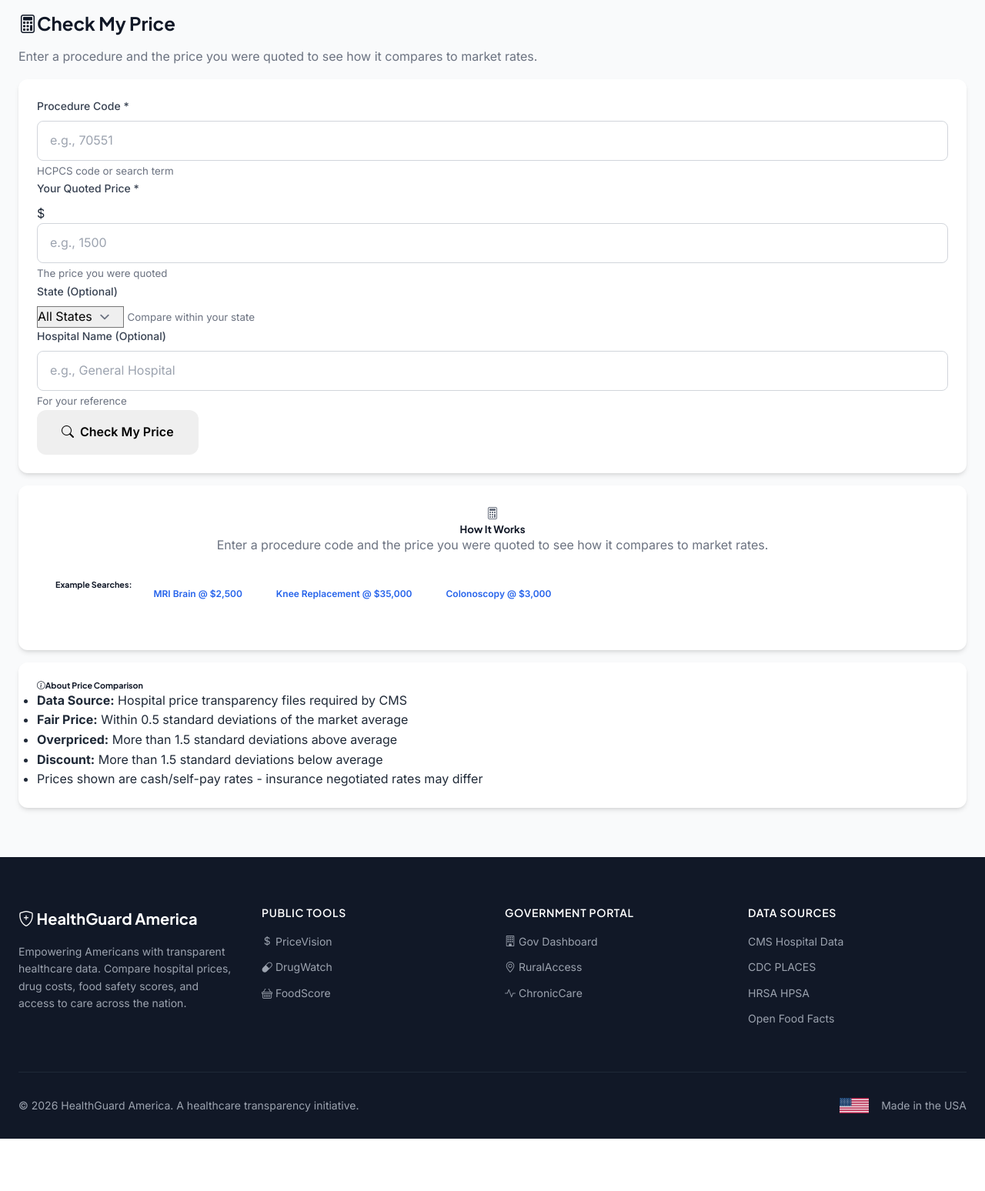
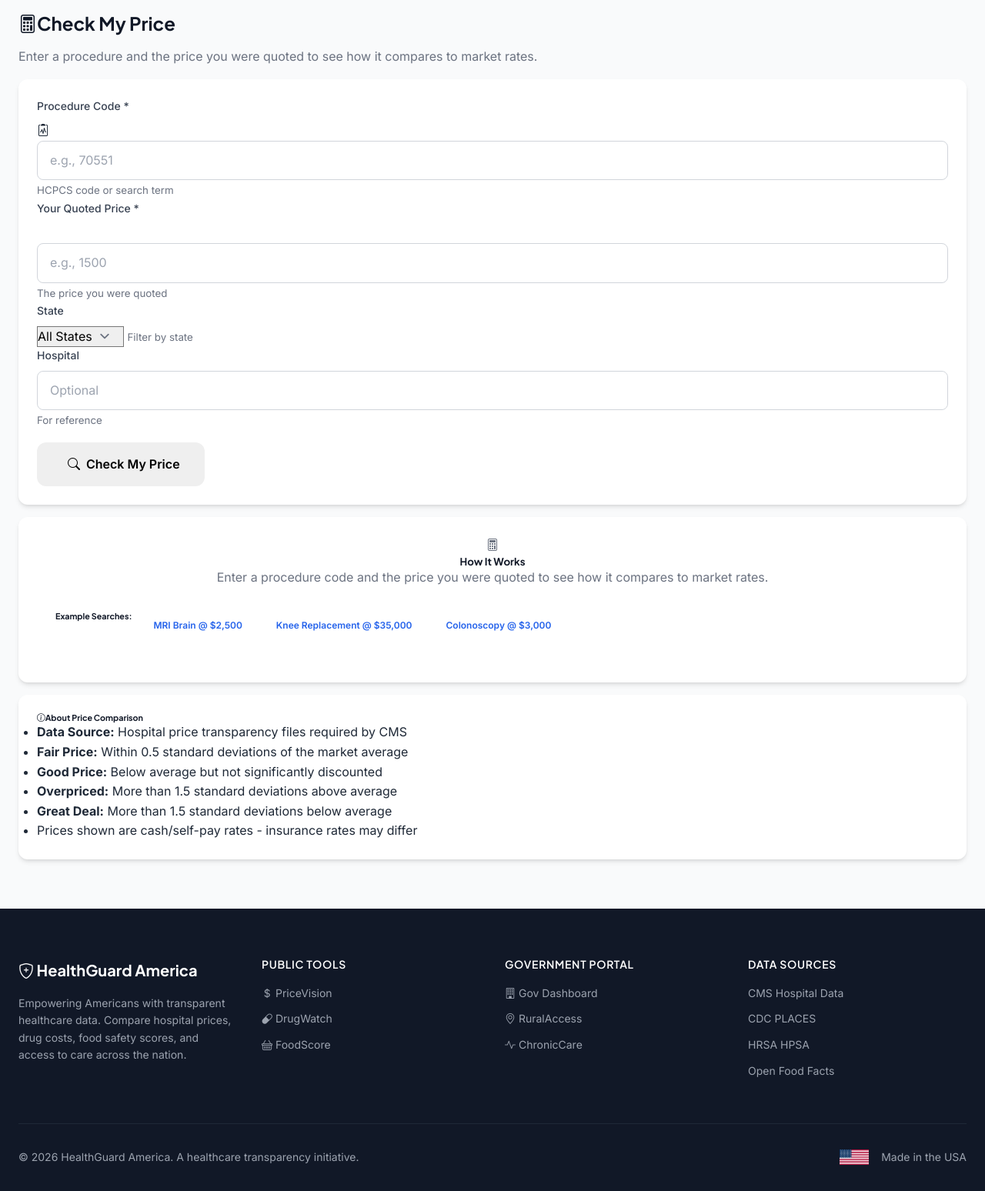
Before and after one commit to bryanc5864/HealthGuard-America, a Flask app: page /gov/pricevision/my-price in a window 1280 px wide. Shown: the part 97-1645 px from the top of the page at 77% size. Before the commit the page ends 1577 px from the top, so only its background shows below. Run offline with Flask 3, Linux system fonts and the light colour scheme; the visitor is signed in with stand-in values (Sample User, id 1); parts of the project's set-up code (start-up, migrations or seed data) failed here and were passed over.

Commit message:
Improve gov PriceVision My Price UI with better layout
- Add larger form inputs with icons
- Add loading spinner on form submit
- Improve info card layout with two-column format

```diff
--- a/frontend/templates/gov/pricevision/my_price.html
+++ b/frontend/templates/gov/pricevision/my_price.html
@@ -16,46 +16,50 @@
     <p class="text-muted mb-4">Enter a procedure and the price you were quoted to see how it compares to market rates.</p>
 
     <!-- Input Form -->
-    <div class="card mb-4">
+    <div class="card mb-4 shadow-sm border-0">
         <div class="card-body">
-            <form action="{{ url_for('gov.pricevision_my_price') }}" method="get">
+            <form action="{{ url_for('gov.pricevision_my_price') }}" method="get" id="priceForm">
                 <div class="row g-3">
-                    <div class="col-md-3">
-                        <label class="form-label">Procedure Code <span class="text-danger">*</span></label>
-                        <input type="text" class="form-control" name="procedure" value="{{ query }}"
+                    <div class="col-12 col-md-6 col-lg-3">
+                        <label class="form-label fw-semibold">Procedure Code <span class="text-danger">*</span></label>
+                        <div class="input-group">
+                            <span class="input-group-text"><i class="bi bi-clipboard2-pulse"></i></span>
+                            <input type="text" class="form-control form-control-lg" name="procedure" value="{{ query }}"
                                    placeholder="e.g., 70551" required>
+                        </div>
                         <small class="text-muted">HCPCS code or search term</small>
                     </div>
-                    <div class="col-md-3">
-                        <label class="form-label">Your Quoted Price <span class="text-danger">*</span></label>
+                    <div class="col-12 col-md-6 col-lg-3">
+                        <label class="form-label fw-semibold">Your Quoted Price <span class="text-danger">*</span></label>
                         <div class="input-group">
-                            <span class="input-group-text">$</span>
-                            <input type="text" class="form-control" name="price" value="{{ user_price }}"
-                                   placeholder="e.g., 1500" required>
+                            <span class="input-group-text bg-success text-white">$</span>
+                            <input type="text" class="form-control form-control-lg" name="price" value="{{ user_price }}"
+                                   placeholder="e.g., 1500" required id="priceInput">
                         </div>
                         <small class="text-muted">The price you were quoted</small>
                     </div>
-                    <div class="col-md-3">
-                        <label class="form-label">State (Optional)</label>
-                        <select name="state" class="form-select">
+                    <div class="col-6 col-lg-3">
+                        <label class="form-label fw-semibold">State</label>
+                        <select name="state" class="form-select form-select-lg">
                             <option value="">All States</option>
                             {% for s in states %}
                             <option value="{{ s }}" {% if state == s %}selected{% endif %}>{{ s }}</option>
                             {% endfor %}
                         </select>
-                        <small class="text-muted">Compare within your state</small>
+                        <small class="text-muted">Filter by state</small>
                     </div>
-                    <div class="col-md-3">
-                        <label class="form-label">Hospital Name (Optional)</label>
-                        <input type="text" class="form-control" name="hospital" value="{{ hospital_name }}"
-                               placeholder="e.g., General Hospital">
-                        <small class="text-muted">For your reference</small>
+                    <div class="col-6 col-lg-3">
+                        <label class="form-label fw-semibold">Hospital</label>
+                        <input type="text" class="form-control form-control-lg" name="hospital" value="{{ hospital_name }}"
+                               placeholder="Optional">
+                        <small class="text-muted">For reference</small>
                     </div>
                 </div>
-                <div class="row mt-3">
+                <div class="row mt-4">
                     <div class="col-12">
-                        <button class="btn btn-warning btn-lg" type="submit">
-                            <i class="bi bi-search me-2"></i>Check My Price
+                        <button class="btn btn-warning btn-lg px-5" type="submit" id="checkBtn">
+                            <span class="spinner-border spinner-border-sm d-none me-2" id="checkSpinner"></span>
+                            <i class="bi bi-search me-2" id="checkIcon"></i>Check My Price
                         </button>
                     </div>
                 </div>
@@ -254,17 +258,34 @@
     {% endif %}
 
     <!-- Info Card -->
-    <div class="card bg-light mt-4">
+    <div class="card bg-light mt-4 border-0">
         <div class="card-body">
             <h6><i class="bi bi-info-circle me-2"></i>About Price Comparison</h6>
+            <div class="row">
+                <div class="col-md-6">
                     <ul class="mb-0 small">
                         <li><strong>Data Source:</strong> Hospital price transparency files required by CMS</li>
                         <li><strong>Fair Price:</strong> Within 0.5 standard deviations of the market average</li>
+                        <li><strong>Good Price:</strong> Below average but not significantly discounted</li>
+                    </ul>
+                </div>
+                <div class="col-md-6">
+                    <ul class="mb-0 small">
                         <li><strong>Overpriced:</strong> More than 1.5 standard deviations above average</li>
-                <li><strong>Discount:</strong> More than 1.5 standard deviations below average</li>
-                <li>Prices shown are cash/self-pay rates - insurance negotiated rates may differ</li>
+                        <li><strong>Great Deal:</strong> More than 1.5 standard deviations below average</li>
+                        <li>Prices shown are cash/self-pay rates - insurance rates may differ</li>
                     </ul>
                 </div>
             </div>
         </div>
+    </div>
+</div>
+
+<script>
+document.getElementById('priceForm').addEventListener('submit', function() {
+    document.getElementById('checkSpinner').classList.remove('d-none');
+    document.getElementById('checkIcon').classList.add('d-none');
+    document.getElementById('checkBtn').disabled = true;
+});
+</script>
 {% endblock %}
```
Lines whose indentation alone changed are shown as unchanged.
